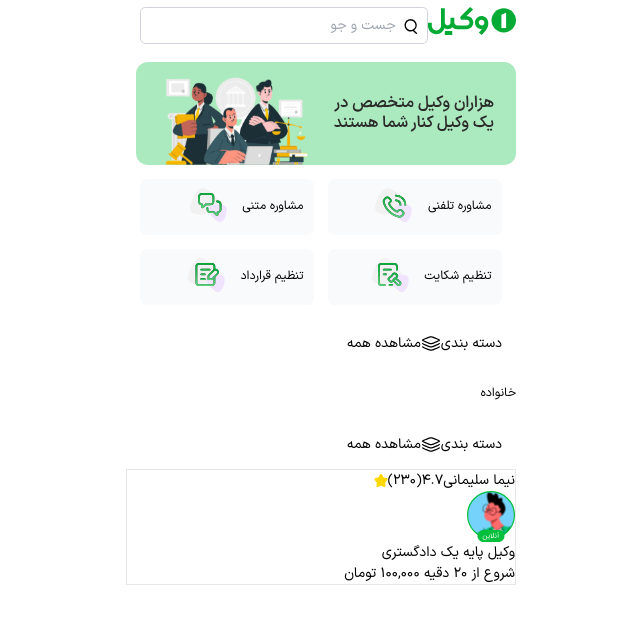
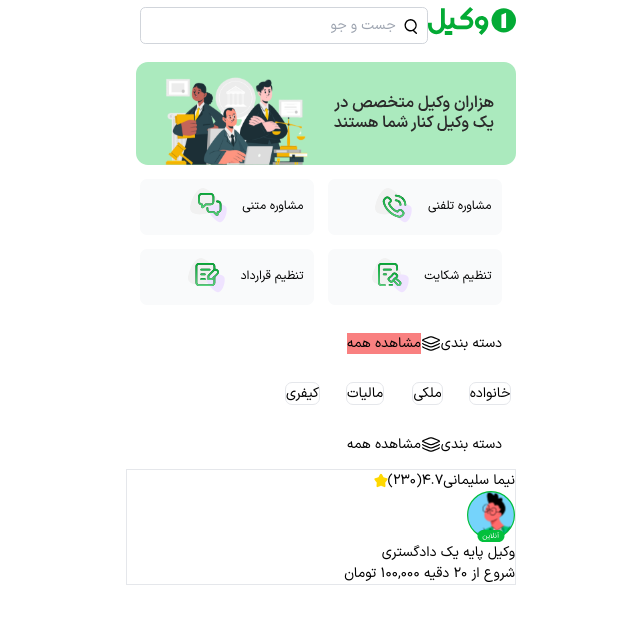
Before and after one commit to mimshe/yek-vakil-app, a React (Create React App) app: page / in a window 1280 px wide. Shown: the top 624 px of the page, without its empty margins (549-1189 px from the left). Built offline with nearby package versions, Linux system fonts and the light colour scheme.

Commit message:
ategorySection and Category added

```diff
--- /dev/null
+++ b/src/mainPageComponents/Category.jsx
@@ -0,0 +1,17 @@
+
+
+export default function Category (){
+    return(
+        <>
+         <div className="flex m-4 ">
+                 <span> دسته بندی </span>
+                 <img src="/icon-wrapper.svg" alt="img"/>
+                 <span className="bg-red-400 float-"> مشاهده همه </span>
+         </div>
+
+
+        </>
+    )
+
+
+}
--- /dev/null
+++ b/src/mainPageComponents/CategorySection.jsx
@@ -0,0 +1,11 @@
+import { Kbd } from "flowbite-react";
+
+export default function CategorySection({text}){
+    return(
+     <>
+         <div className="w-[52px] h-[52px]  flex items-center justify-center ">
+             <Kbd className=" "> {text} </Kbd>
+         </div>
+     </>
+    )
+}
--- a/src/pages/MainPage.js
+++ b/src/pages/MainPage.js
@@ -1,6 +1,8 @@
-import { Badge } from "flowbite-react";
+
 import Header from "../mainPageComponents/Header.jsx";
 import Section from "../mainPageComponents/Sections.jsx";
+import Category from "../mainPageComponents/Category.jsx";
+import CategorySection from "../mainPageComponents/CategorySection.jsx";
 
 
 
@@ -15,15 +17,14 @@ export default function MainPage() {
                 <Section imageSrc="/Group 13.svg" text="تنظیم قرارداد  " />
             </div>
 
-            <div className="flex m-4">
-                <span> دسته بندی </span>
-                <img src="/icon-wrapper.svg" alt="img"/>
-                <p> مشاهده همه </p>
+            <Category/>
+            <div className="flex  gap-3">
+                <CategorySection  text=" خانواده"  />
+                <CategorySection  text=" ملکی"  />
+                <CategorySection  text=" مالیات"  />
+                <CategorySection  text=" کیفری"  />
             </div>
-            <Badge color="gray" size="sm" className="h-[52px] w-[82px] ">
 
-                <p> خانواده  </p>
-            </Badge>
              <div className="flex m-4">
                 <span> دسته بندی </span>
                 <img src="/icon-wrapper.svg" alt="img"/>
```
